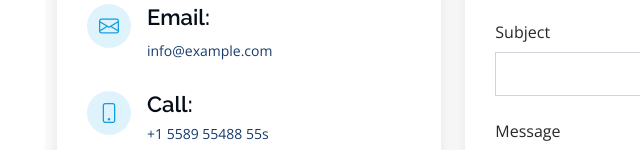
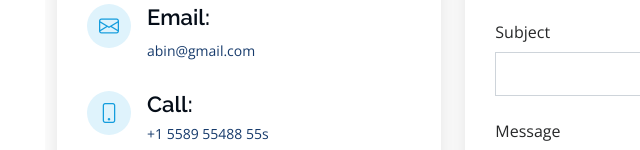
Before and after one commit to abintp/abintp.github.io, a plain HTML site: page index.html in a window 1280 px wide. Shown: the part 6472-6622 px from the top of the page, 255-895 px from the left. Drawn offline with nearby package versions, Linux system fonts and the light colour scheme.

Commit message:
email change

```diff
--- a/index.html
+++ b/index.html
@@ -574,7 +574,7 @@
               <div class="email">
                 <i class="bi bi-envelope"></i>
                 <h4>Email:</h4>
-                <p>info@example.com</p>
+                <p>abin@gmail.com</p>
               </div>
 
               <div class="phone">
```
